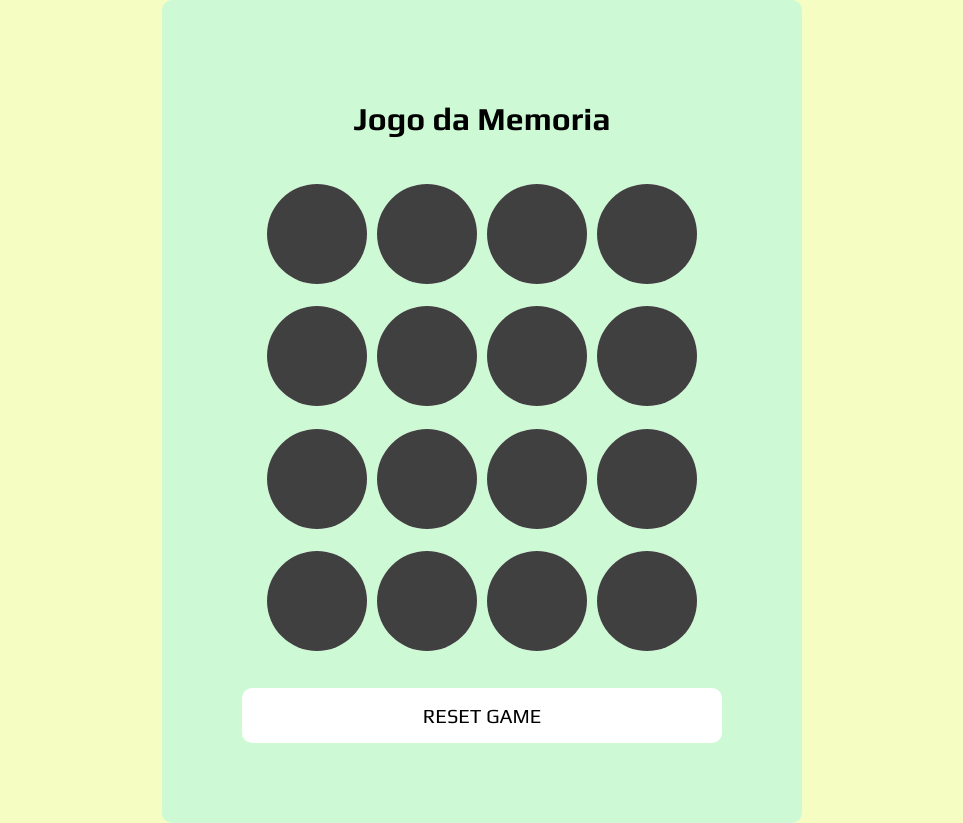
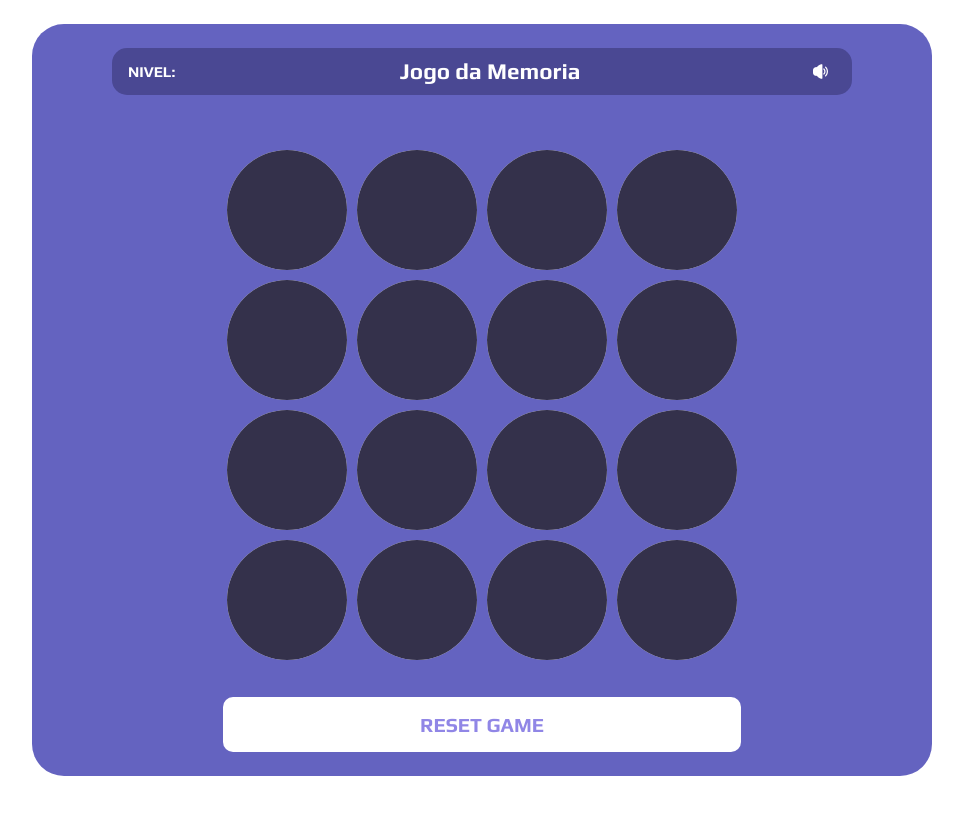
Before and after one commit to EdOc-PS/Jogo-da-Memoria, a plain HTML site: page index.html in a window 1280 px wide. Shown: the whole page, without its empty margins (158-1121 px from the left). After the commit the page ends 800 px from the top, so only its background shows below. Drawn offline with nearby package versions, Linux system fonts and the light colour scheme.

Commit message:
Add files via upload

```diff
--- a/assets/css/global.css
+++ b/assets/css/global.css
@@ -7,3 +7,69 @@
     font-family: 'Play';
     outline: none;
 }
+
+body {
+    display: flex;
+    justify-content: center;
+    align-self: center;
+    background-color: FFF;
+    min-height: 100vh;
+    user-select: none;
+    padding: 1.5rem;
+}
+
+main {
+    width: 900px;
+    position: relative;
+    display: flex;
+    flex-direction: column;
+    justify-content: space-between;
+    align-items: center;
+    gap: 1.5rem;
+    border-radius: 2rem;
+    background: #6463C0;
+    padding: 1.5rem 5rem;
+}
+
+i{
+    display: flex;
+    justify-content: center;
+    align-items: center;
+}
+
+/*cabeçalho*/
+header{
+    color: white;
+    width: 100%;
+    display: flex;
+    justify-content: space-between;
+    align-items: center;
+    background-color: #4A4893;
+    padding: .5rem 1rem;
+    border-radius: 15px;
+    font-size: 15px;
+}
+header i{
+    padding: .5rem;
+    border-radius: 50%;
+}
+
+header i:hover {
+    background-color: #9086E6;
+    cursor: pointer;
+}
+header p {
+    font-weight: 700;
+}
+button {
+    border: none;
+    text-transform: uppercase;
+    background-color: #FFF;
+    color: #9086E6;
+    border-radius: 10px;
+    padding: 1rem 1rem;
+    font-size: 20px;
+    font-weight: 800;
+    cursor: pointer;
+    width: 70%;
+}
--- a/assets/css/style.css
+++ b/assets/css/style.css
@@ -1,40 +1,8 @@
-body {
-    display: flex;
-    justify-content: center;
-    align-self: center;
-    background: #F6FDC3;
-    min-height: 100vh;
-    user-select: none;
 
-}
-
-main {
-    position: relative;
-    display: flex;
-    flex-direction: column;
-    justify-content: center;
-    align-items: center;
-    gap: 1.5rem;
-    border-radius: 10px;
-    background: #CDFAD5;
-    padding: 5rem 5rem;
-}
-
-button {
-    border: none;
-    text-transform: uppercase;
-    background-color: white;
-    border-radius: 10px;
-    padding: 1rem 1rem;
-    font-size: 20px;
-    font-weight: 4500;
-    cursor: pointer;
-    width: 100%;
-}
 
 .game {
-    width: 480px;
-    height: 480px;
+    width: 70%;
+    height: 70%;
     display: flex;
     flex-wrap: wrap;
     justify-content: center;
@@ -44,8 +12,8 @@ button {
 
 .itens {
     position: relative;
-    width: 100px;
-    height: 100px;
+    width: 120px;
+    height: 120px;
     display: flex;
     align-items: center;
     justify-content: center;
@@ -61,7 +29,8 @@ button {
     content: "";
     position: absolute;
     inset: 0;
-    background: #404040;
+    background: #34314B;
+    border: none;
     transition: all .3s;
     transform: rotateY(0deg);
     backface-visibility: hidden;
--- a/index.html
+++ b/index.html
@@ -7,6 +7,8 @@
     <link rel="stylesheet" href="https://cdnjs.cloudflare.com/ajax/libs/normalize/8.0.1/normalize.min.css"
         integrity="sha512-NhSC1YmyruXifcj/KFRWoC561YpHpc5Jtzgvbuzx5VozKpWvQ+4nXhPdFgmx8xqexRcpAglTj9sIBWINXa8x5w=="
         crossorigin="anonymous" referrerpolicy="no-referrer" />
+
+    <link rel="stylesheet" href="https://cdn-uicons.flaticon.com/2.1.0/uicons-solid-rounded/css/uicons-solid-rounded.css" />
     <link rel="stylesheet" href="assets/css/global.css">
     <link rel="stylesheet" href="assets/css/style.css">
     <title>Jogo da Memoria</title>
@@ -14,7 +16,12 @@
 
 <body>
     <main>
-        <h1>Jogo da Memoria</h1>
+        <header>
+            <p>NIVEL:</p>
+            <h2>Jogo da Memoria</h2>
+            <i class="fi fi-sr-volume"></i>
+        </header>
+
         <div class="game"></div>
         <button onclick="window.location.reload()">Reset game</button>
     </main>
```
Also changed, not shown: assets/js/main.js (+10 -10 lines).
